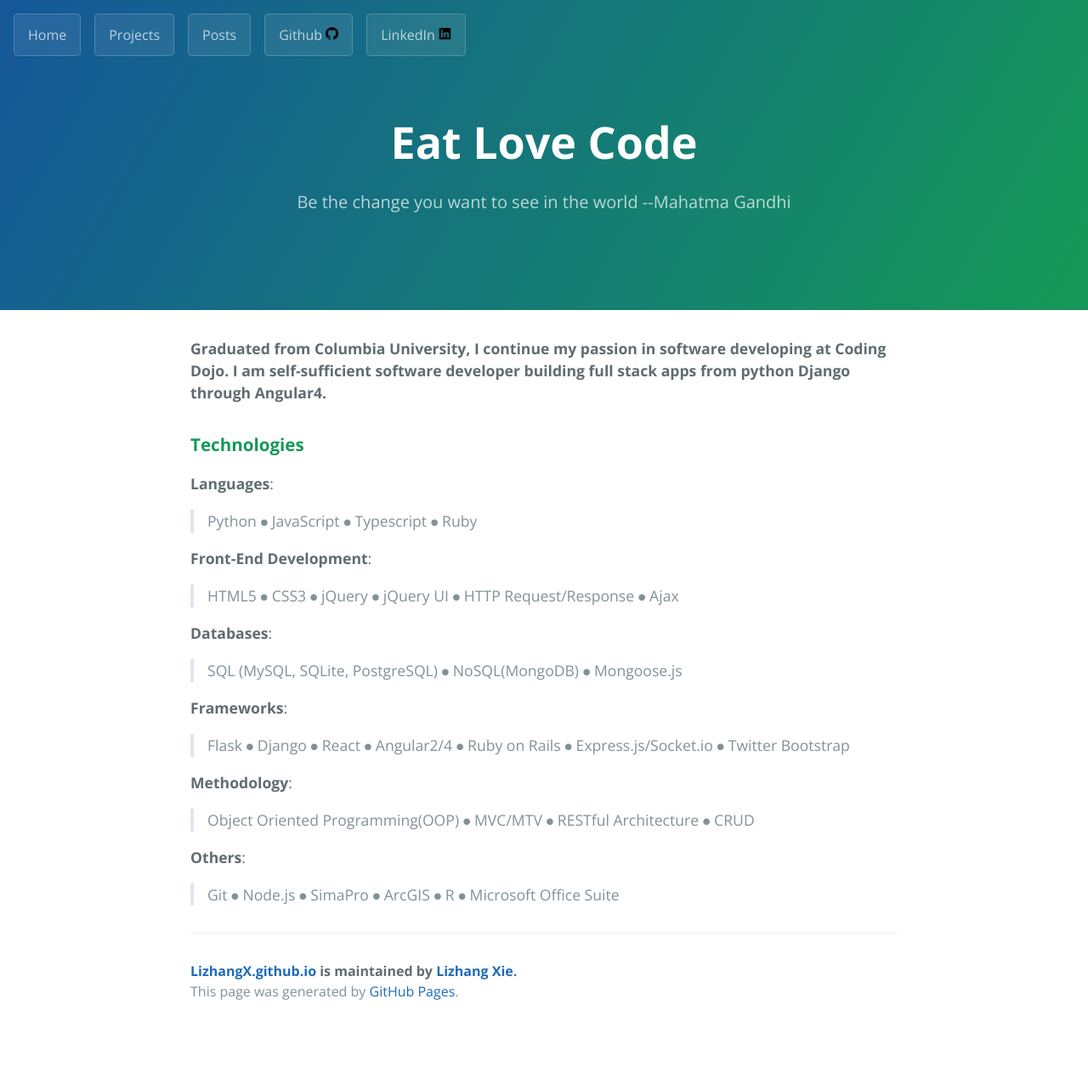
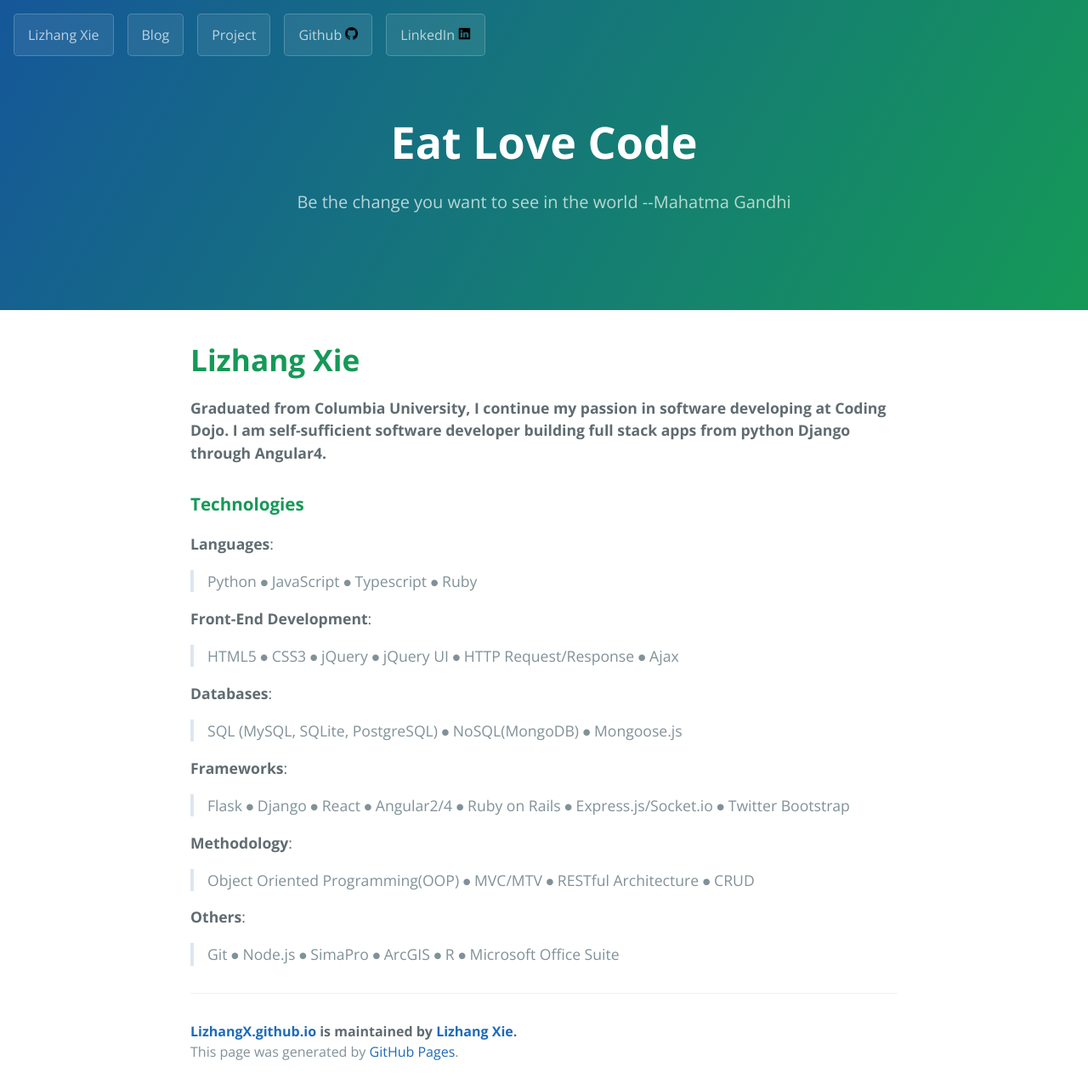
Before and after one commit to LizhangX/LizhangX.github.io, a Jekyll site: the page built from index.md, in a window 1280 px wide. Shown: the whole page at 85% size. Built offline with Jekyll 4.4.1, drawn with Linux system fonts in a browser that asks for light colours; our own code applies the rules of GitHub Pages for plain Markdown files; before the commit the page ends 1211 px from its top, so only the background shows below that.

Commit message:
minor changes #2

```diff
--- a/_includes/page-header.html
+++ b/_includes/page-header.html
@@ -1,8 +1,8 @@
 <div>
-  <a href="/" class="btn home_btn">Home</a>
+  <a href="/" class="btn home_btn">Lizhang Xie</a>
   <!-- <a href="/" class="btn home_btn">About Me</a>  -->
-  <a href="/projects" class="btn home_btn">Projects</a>
-  <a href="/posts" class="btn home_btn">Posts</a>
+  <a href="/posts" class="btn home_btn">Blog</a>
+  <a href="/projects" class="btn home_btn">Project</a>
   {% if site.github.is_project_page %}
   <a href="{{ site.github.owner_url }}" class="btn home_btn">Github <img src="/assets/img/github.png" width="15" alt=""></a>
   {% endif %}
--- a/index.md
+++ b/index.md
@@ -2,6 +2,7 @@
 layout: default
 description: Home
 ---
+# **Lizhang Xie**
 
 **Graduated from Columbia University, I continue my passion in software developing at Coding Dojo. I am self-sufficient software developer building full stack apps from python Django through Angular4.**
 
```
Also changed, not shown: 8 other files.
